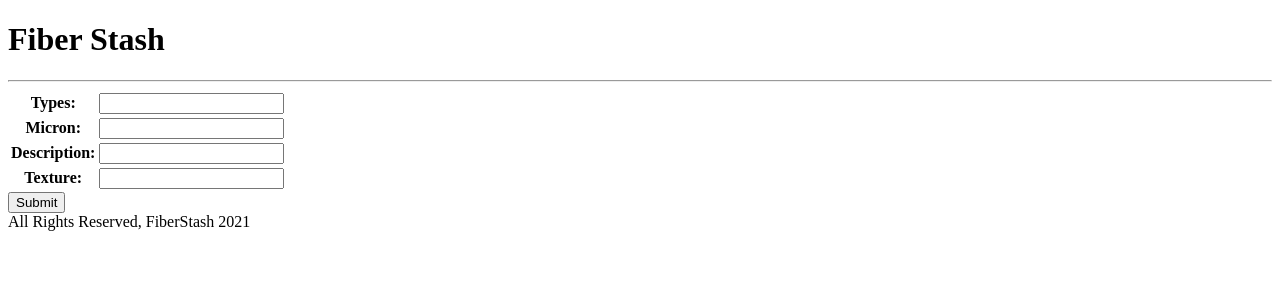
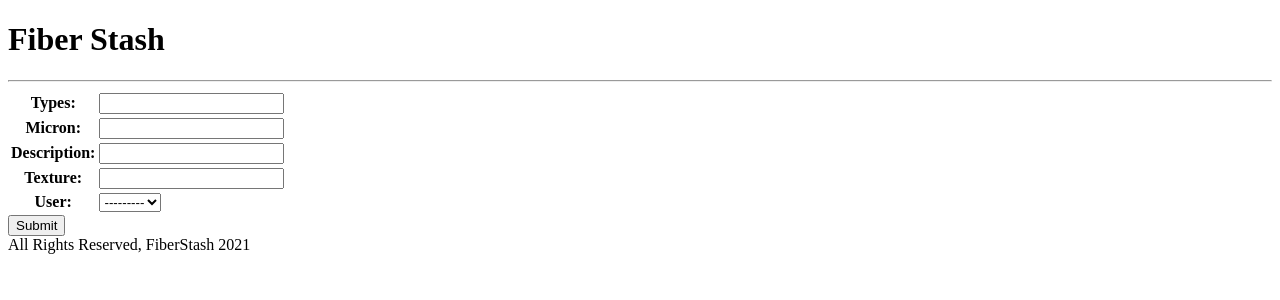
Before and after one commit to NikkiHmltn/fiber_stash, a Django app: page /fiber/create/ in a window 1280 px wide. Shown: the top 300 px of the page. Run offline with Django 3.2, Linux system fonts and the light colour scheme.

Commit message:
added user profile and user model

```diff
--- a/main_app/models.py
+++ b/main_app/models.py
@@ -1,4 +1,5 @@
 from django.db import models
+from django.contrib.auth.models import User
 
 # Create your models here.
 class Fiber(models.Model):
@@ -6,6 +7,7 @@ class Fiber(models.Model):
     micron = models.CharField(max_length=100)
     description = models.CharField(max_length=250)
     texture = models.CharField(max_length=100)
+    user = models.ForeignKey(User, on_delete=models.CASCADE)
 
 def __str__(self):
     return self.types
--- a/main_app/templates/fiber/index.html
+++ b/main_app/templates/fiber/index.html
@@ -15,6 +15,7 @@
     {% for fiber in fiber %}
     <p>Type: {{fiber.types}}</p>
     <p>Texture: {{fiber.texture}}</p>
+    <p>Owned By: {{fiber.user.username}}</p>
     {% endfor %}
     {% endblock %}
     <footer>All Rights Reserved, FiberStash 2021</footer>
--- a/main_app/urls.py
+++ b/main_app/urls.py
@@ -8,4 +8,5 @@ urlpatterns = [
     path('fiber/create/', views.FiberCreate.as_view(), name="fiber_create"),
     path('fiber/<int:pk>/update', views.FiberUpdate.as_view(), name="fiber_update"),
     path('fiber/<int:pk>/delete', views.FiberDelete.as_view(), name="fiber_delete"),
+    path('user/<username>', views.profile, name='profile')
 ]
--- a/main_app/views.py
+++ b/main_app/views.py
@@ -2,7 +2,7 @@ from django.shortcuts import render
 from django.http import HttpResponse, HttpResponseRedirect
 from .models import Fiber
 from django.views.generic.edit import CreateView, UpdateView, DeleteView
-
+from django.contrib.auth.models import User
 
 # Create your views here.
 def index(request):
@@ -18,6 +18,11 @@ def fiber_index(request):
 def fiber_show(request, fiber_id):
     fiber = Fiber.objects.get(id=fiber_id)
     return render(request, 'fiber/show.html', {'fiber': fiber})
+
+def profile(req, username):
+    user = User.objects.get(username=username)
+    fiber - Fiber.objects.filter(user=user)
+    return render(request, 'profile.html', {'username': username, 'fiber': fiber})
 
 class FiberCreate(CreateView):
   model = Fiber
```
Also changed, not shown: main_app/templates/profile.html (added, +15 -0 lines), main_app/migrations/0002_fiber_user.py (added).
